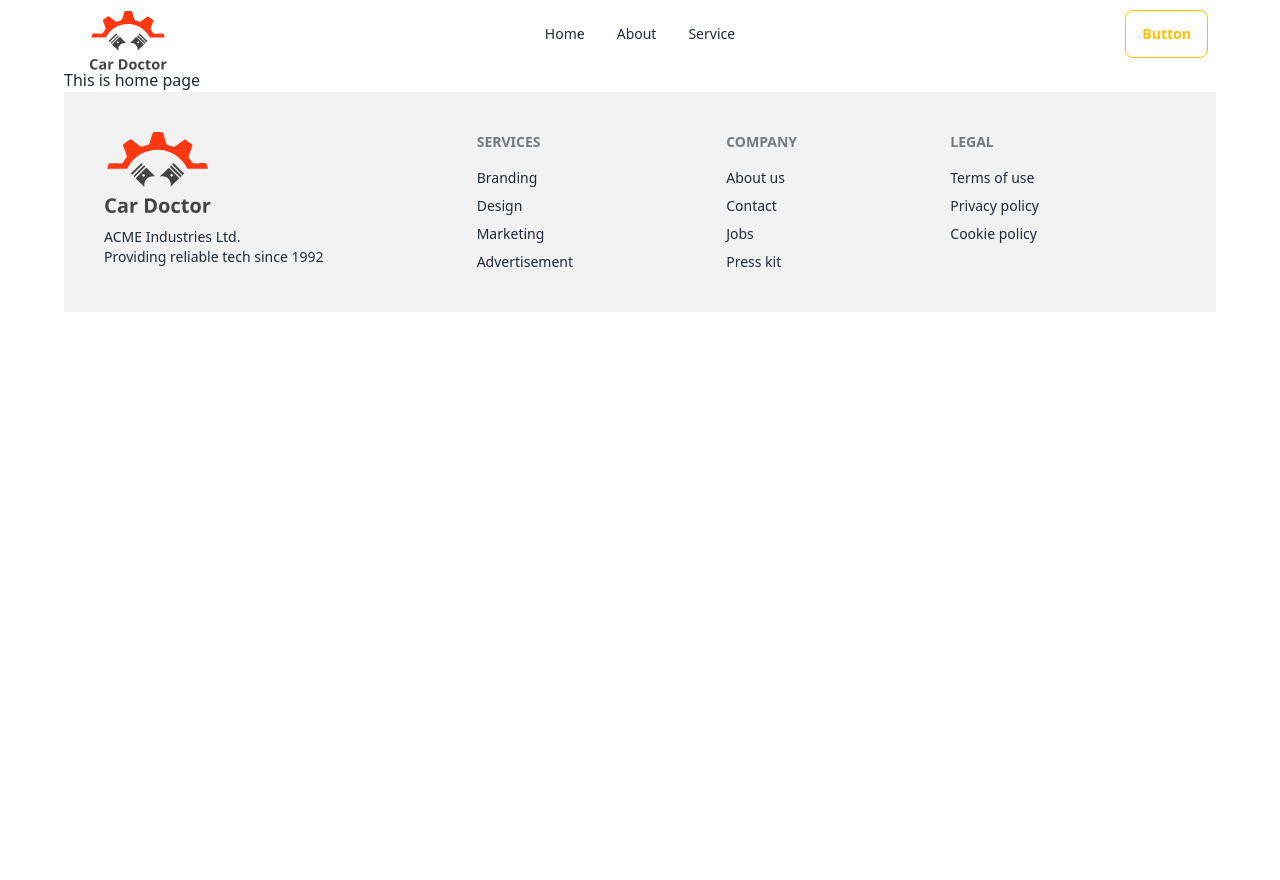
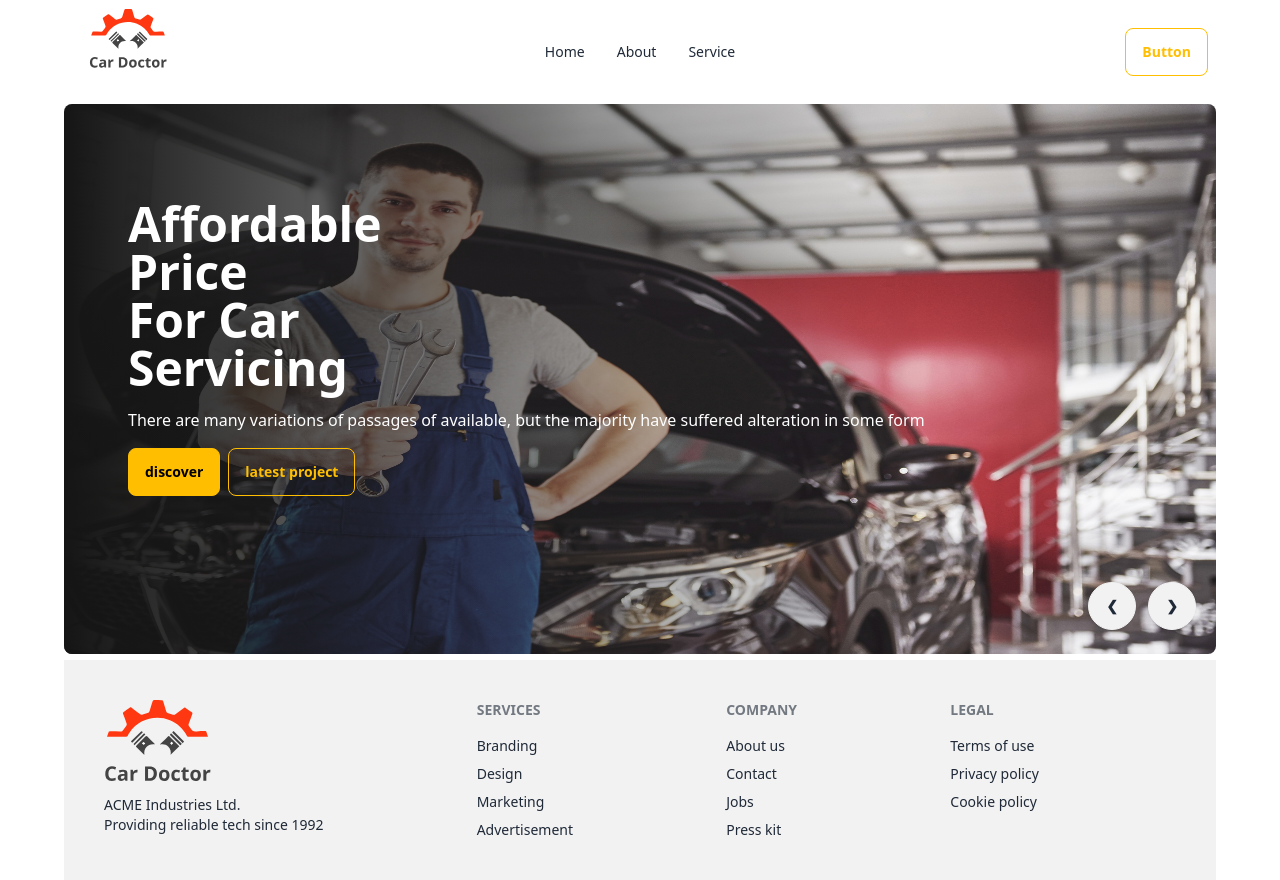
Before and after one commit to SopnilSwapon/car-doctor-client, a React (Vite) app: page / in a window 1280 px wide. Before the commit the page ends 800 px from the top, so only its background shows below. Built offline with nearby package versions, Linux system fonts and the light colour scheme.

Commit message:
added banner section

```diff
--- a/src/Pages/Home/Banner/Banner.jsx
+++ b/src/Pages/Home/Banner/Banner.jsx
@@ -1,9 +1,46 @@
+ import img1 from '../../../assets/images/banner/1.jpg'
+ import img2 from '../../../assets/images/banner/2.jpg'
+ import img3 from '../../../assets/images/banner/3.jpg'
+ import img4 from '../../../assets/images/banner/4.jpg'
 
 const Banner = () => {
     return (
-        <div>
-
+        <div className="carousel w-full">
+        <div id="slide1" className="carousel-item relative h-[550px] w-full">
+          <img src={img1} className="w-full rounded-lg " />
+          <div className="absolute rounded-lg gap-3 bg-gradient-to-r from-[#151515] to-[#15151500] h-full space-y-4 pt-24 pl-16 text-white ">
+           <h2 className='text-5xl font-bold '>Affordable <br />Price <br /> For Car <br /> Servicing</h2>
+           <p>There are many variations of passages of  available, but the majority have suffered alteration in some form</p>
+           <button className='btn btn-warning '>discover</button>
+           <button className='btn btn-outline outline-4 ml-2 btn-warning'>latest project</button>
+          </div>
+          <div className="absolute flex justify-end gap-3 transform -translate-y-1/2 left-5 right-5 bottom-0">
+            <a href="#slide4" className="btn btn-circle">❮</a>
+            <a href="#slide2" className="btn btn-circle">❯</a>
+          </div>
         </div>
+        <div id="slide2" className="carousel-item relative h-[550px] w-full">
+          <img src={img2} className="w-full" />
+          <div className="absolute flex justify-end gap-3 transform -translate-y-1/2 left-5 right-5 bottom-0">
+            <a href="#slide1" className="btn btn-circle">❮</a>
+            <a href="#slide3" className="btn btn-circle">❯</a>
+          </div>
+        </div>
+        <div id="slide3" className="carousel-item relative h-[550px]  w-full">
+          <img src={img3} className="w-full" />
+          <div className="absolute flex justify-end gap-3 transform -translate-y-1/2 left-5 right-5 bottom-0">
+            <a href="#slide2" className="btn btn-circle">❮</a>
+            <a href="#slide4" className="btn btn-circle">❯</a>
+          </div>
+        </div>
+        <div id="slide4" className="carousel-item relative h-[550px] w-full">
+          <img src={img4} className="w-full" />
+          <div className="absolute flex justify-end gap-3 transform -translate-y-1/2 left-5 right-5 bottom-0">
+            <a href="#slide3" className="btn btn-circle">❮</a>
+            <a href="#slide1" className="btn btn-circle">❯</a>
+          </div>
+        </div>
+      </div>
     );
 };
 
--- a/src/Pages/Home/Home.jsx
+++ b/src/Pages/Home/Home.jsx
@@ -1,8 +1,9 @@
+import Banner from "./Banner/Banner";
 
 const Home = () => {
     return (
         <div>
-            <h2>This is home page</h2>
+            <Banner></Banner>
         </div>
     );
 };
--- a/src/Pages/Shared/Navbar/Navbar.jsx
+++ b/src/Pages/Shared/Navbar/Navbar.jsx
@@ -18,7 +18,7 @@ const Navbar = () => {
           {navlinks}
           </ul>
         </div>
-        <Link className="btn btn-ghost w-28"> <img src={logo} alt="" /></Link>
+        <Link className="btn btn-ghost w-28 mb-10"> <img src={logo} alt="" /></Link>
       </div>
       <div className="navbar-center hidden lg:flex">
         <ul className="menu menu-horizontal px-1">
```
Also changed, not shown: src/Pages/Home/About/About.jsx (added).
